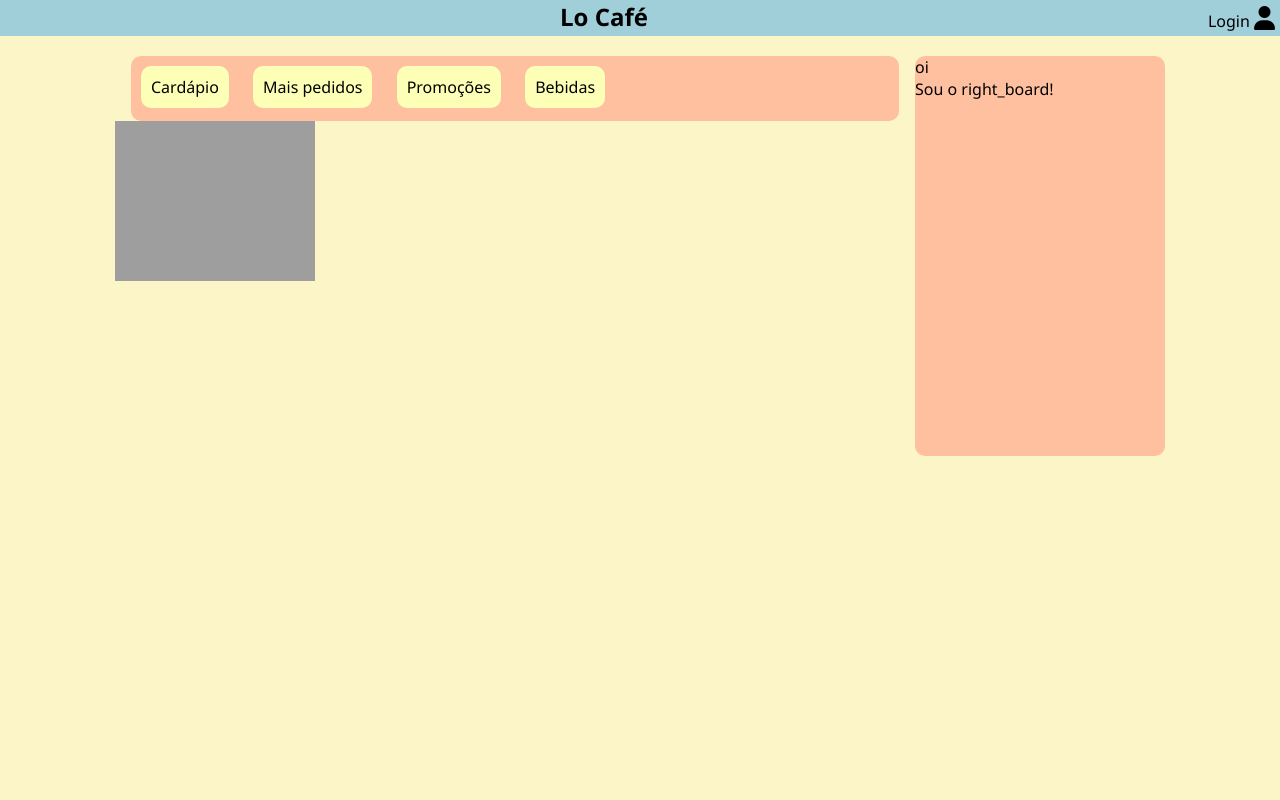
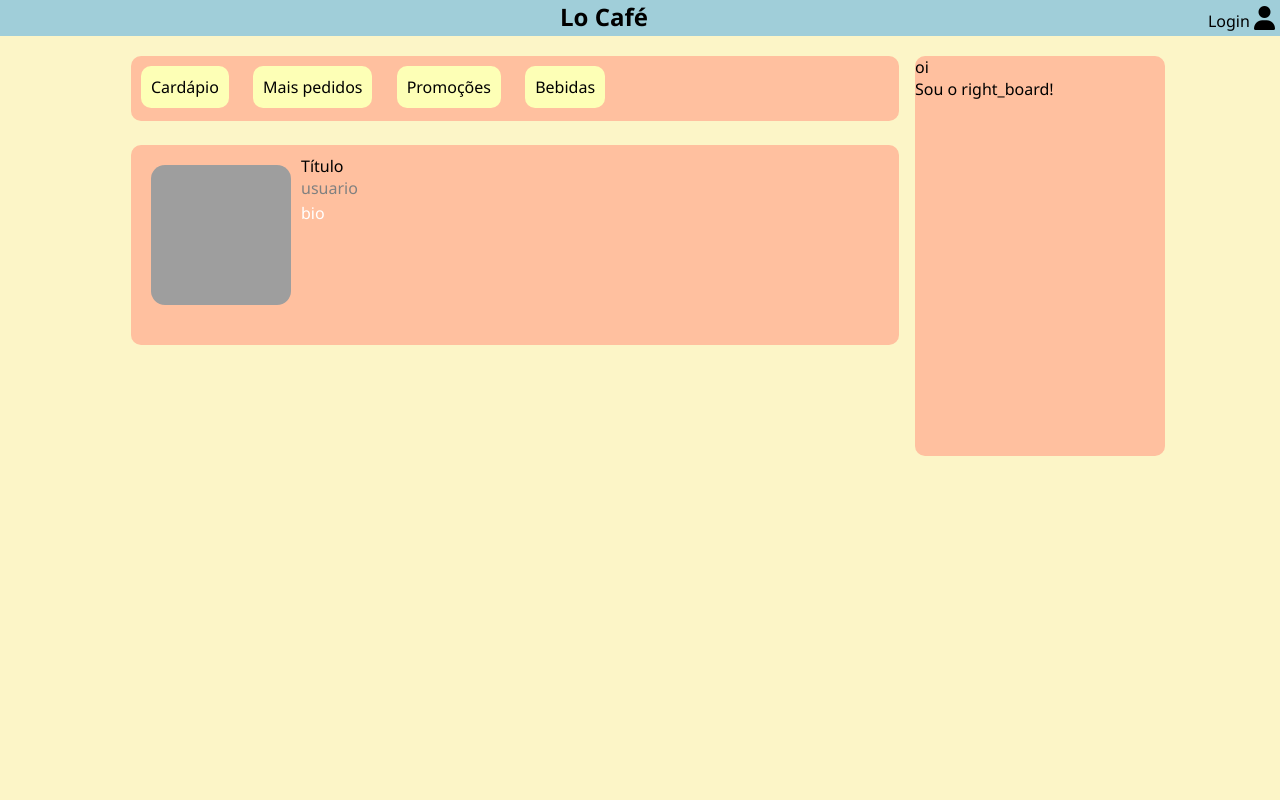
Before and after one commit to lorenzolpandolfo/coffee-shop, a Flask app: page / in a window 1280 px wide. Run offline with Flask 3, Linux system fonts and the light colour scheme; parts of the project's set-up code (start-up, migrations or seed data) failed here and were passed over; some libraries are stand-ins or nearby versions; grey boxes are pictures that could not be loaded.

Commit message:
homepage atualizada

```diff
--- a/blueprints/homepage/templates/homepage.html
+++ b/blueprints/homepage/templates/homepage.html
@@ -36,12 +36,12 @@
                 <button>Promoções</button>
                 <button>Bebidas</button>
             </div>
-
-            <div class="single-item">
-                <img class="imagem" src="https://upload.wikimedia.org/wipedia/commons/thumb/4/45/A_small_cup_of_coffee.JPG/1200px-A_small_cup_of_coffee.JPG">
-                <div class="conteudo">
-                    <h5>titulo <span>$50</span></h5>
-                    <p>descrição</p>
+            <div class="item">
+                <img class='itemImage' src="https://ciclovivo.com.br/wp-content/uploads/2018/10/iStock-536613027.jpg">
+                <div class="itemInfo">
+                    <p class="posttopinfo">Título</p>
+                    <p class="posttopinfo" style="color:gray;"> usuario</p>
+                    <p style="color:white; margin:3px;">bio</p>
                 </div>
             </div>
         </div>
--- a/static/homepage.css
+++ b/static/homepage.css
@@ -54,41 +54,25 @@
     display: flex;
 }
 
-.item_board {
-    flex-basis: 33.33%;
-    background: #9fffae;
-    height: 20vh;
-    max-height: 25vw;
-    width: 100% - 5px;
+.item {
+    margin: 3vh 0 0 2vh;
+    background: #FFC09F;
+    height: 25vh;
+    max-height: 200px;
+    width: 60vw;
+    max-width: 1050px;
     border-radius: 10px;
     padding: 10px;
 }
 
-.img-container {
-    flex:1;
+
+.itemImage {
+    width: 140px;
+    height: 140px;
+    border-radius: 10%;
+    margin: 10px;
     float: left;
-    width: 20%;
-    height: 20vh;
-    max-height: 25vw;
-    position: absolute;
-    overflow: hidden;
-    max-width: 200px;
 }
-
-.textos {
-    flex-basis: 66.66%;
-}
-
-.imagem {
-    float: left;
-    width: 20%;
-    height: 20vh;
-    max-height: 25vw;
-    position: absolute;
-    overflow: hidden;
-    max-width: 200px;
-}
-
 
 .board_top {
     background: #FFC09F;
@@ -121,7 +105,8 @@
 
     .board_top {
         display: flex;
-        width: 80vw;
+        width: 93vw;
+        margin: 7vh 0 0 0vh;
     }
 
     .board_top > button {
@@ -139,6 +124,15 @@
         margin:0 0 0 5px;
     }
 
+    .item {
+        margin: 2vh 0 0 0;
+        background: #FFC09F;
+        height: 93vh;
+        width: 93vw;
+        border-radius: 15px;
+        padding: 5px;
+    }
+
 }
 
 
```
